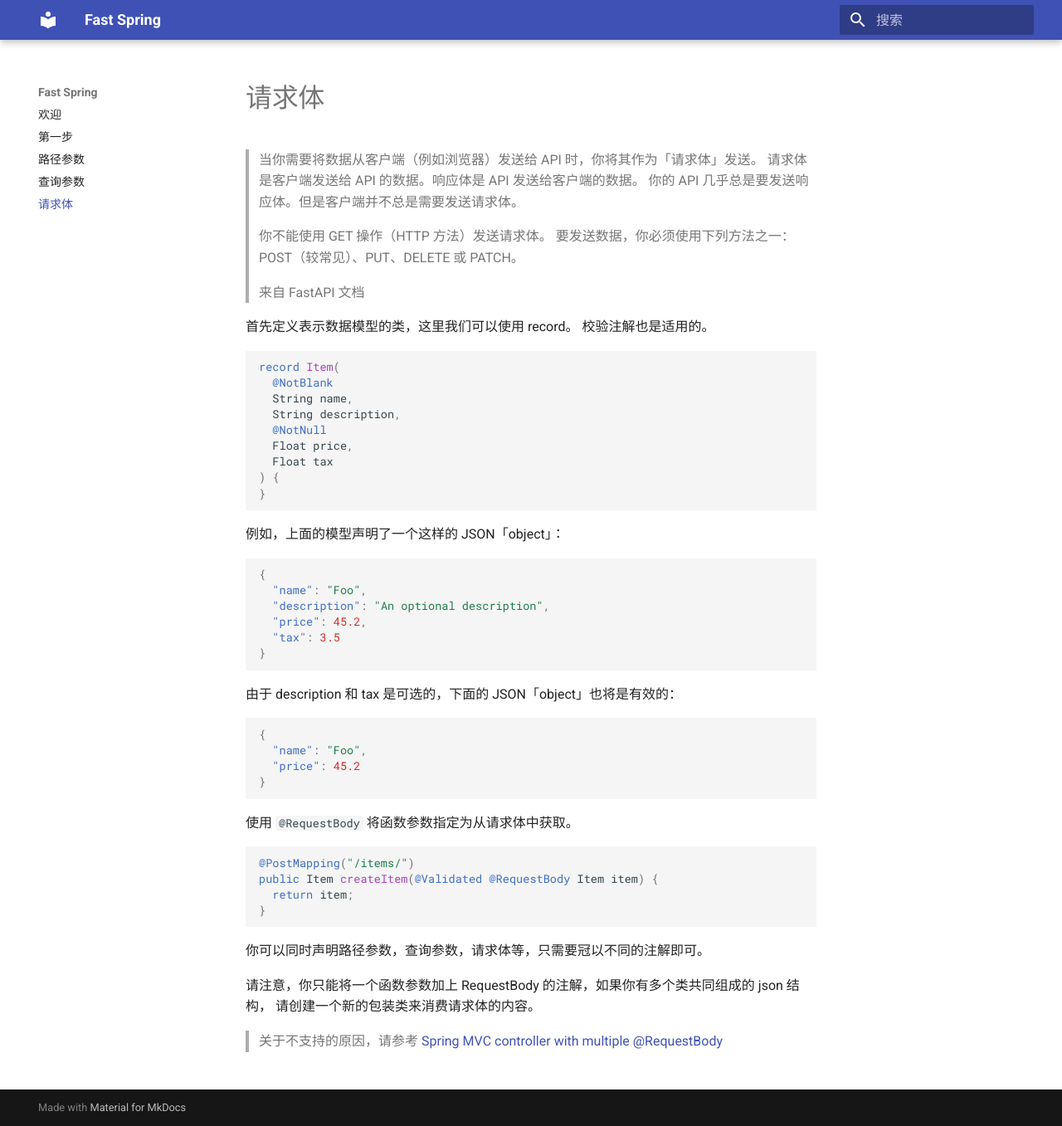
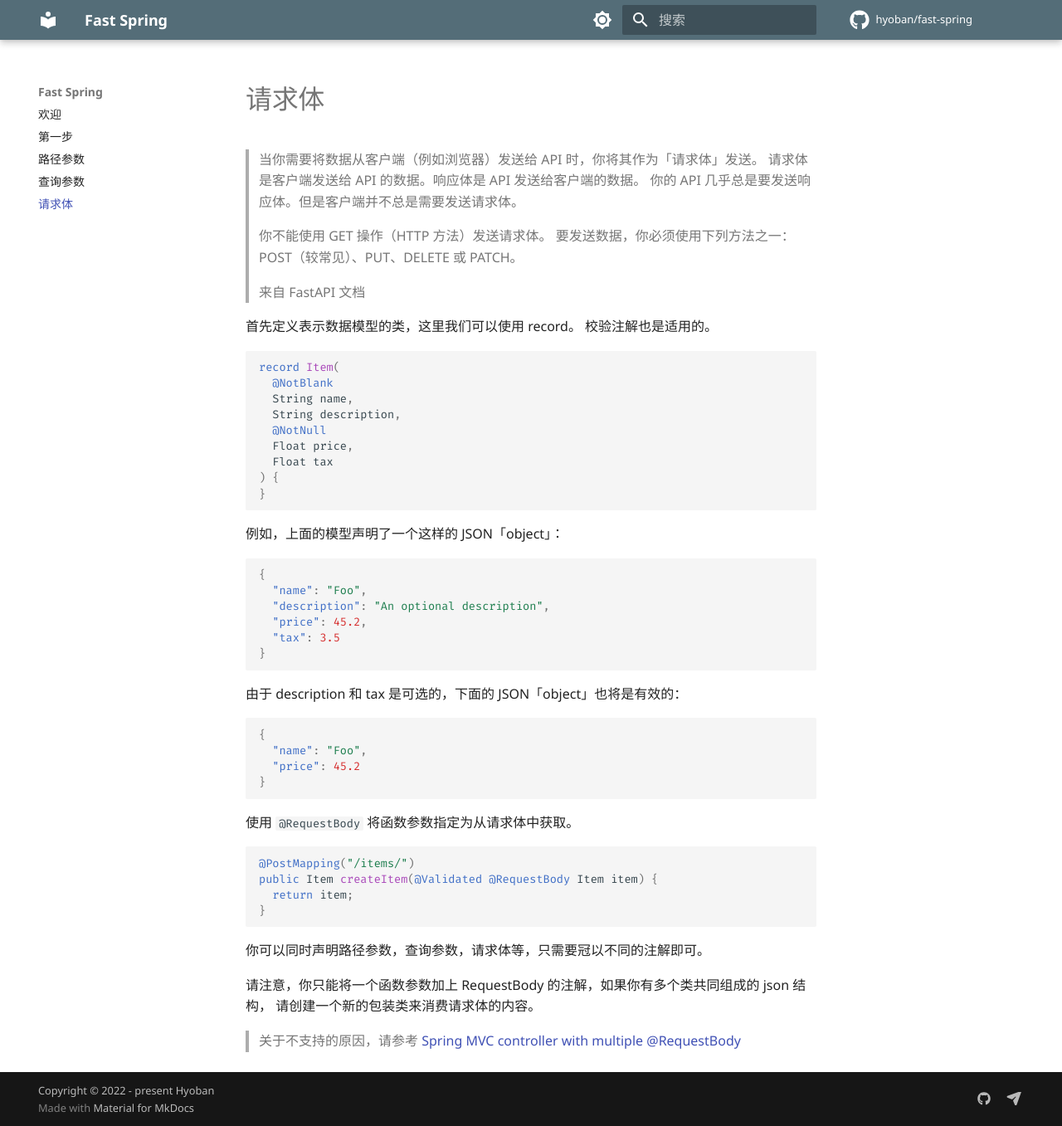
Before and after one commit to hyoban/fast-spring, an MkDocs documentation site: the page built from docs/04-body.md, in a window 1280 px wide and 1357 px high. Shown: the whole window at 83% size. Built offline with MkDocs 1.6.1 and Material for MkDocs 9.7.7, drawn with Linux system fonts in a browser that asks for light colours; comment, search, counter and statistics services are not loaded.

Commit message:
chore: update mkdocs config

```diff
--- a/mkdocs.yml
+++ b/mkdocs.yml
@@ -1,8 +1,42 @@
 site_name: Fast Spring
 theme:
   language: zh
+  font:
+    text: Noto Sans
+    code: Fira Code
+  palette:
+    # Palette toggle for light mode
+    - media: "(prefers-color-scheme: light)"
+      primary: blue grey
+      scheme: default
+      toggle:
+        icon: material/brightness-7
+        name: Switch to dark mode
+
+    # Palette toggle for dark mode
+    - media: "(prefers-color-scheme: dark)"
+      primary: blue grey
+      scheme: slate
+      toggle:
+        icon: material/brightness-4
+        name: Switch to light mode
+  icon:
+    repo: fontawesome/brands/github
   name: material
   features:
     - navigation.top
 markdown_extensions:
   - pymdownx.superfences
+extra:
+  social:
+    - icon: fontawesome/brands/github
+      link: https://github.com/hyoban
+    - icon: fontawesome/solid/paper-plane
+      link: mailto:hi@hyoban.cc
+copyright: Copyright &copy; 2022 - present Hyoban
+repo_url: https://github.com/hyoban/fast-spring/
+repo_name: hyoban/fast-spring
+plugins:
+  - git-revision-date-localized:
+      enable_creation_date: true
+  - search
```
Also changed, not shown: 1 other file.
